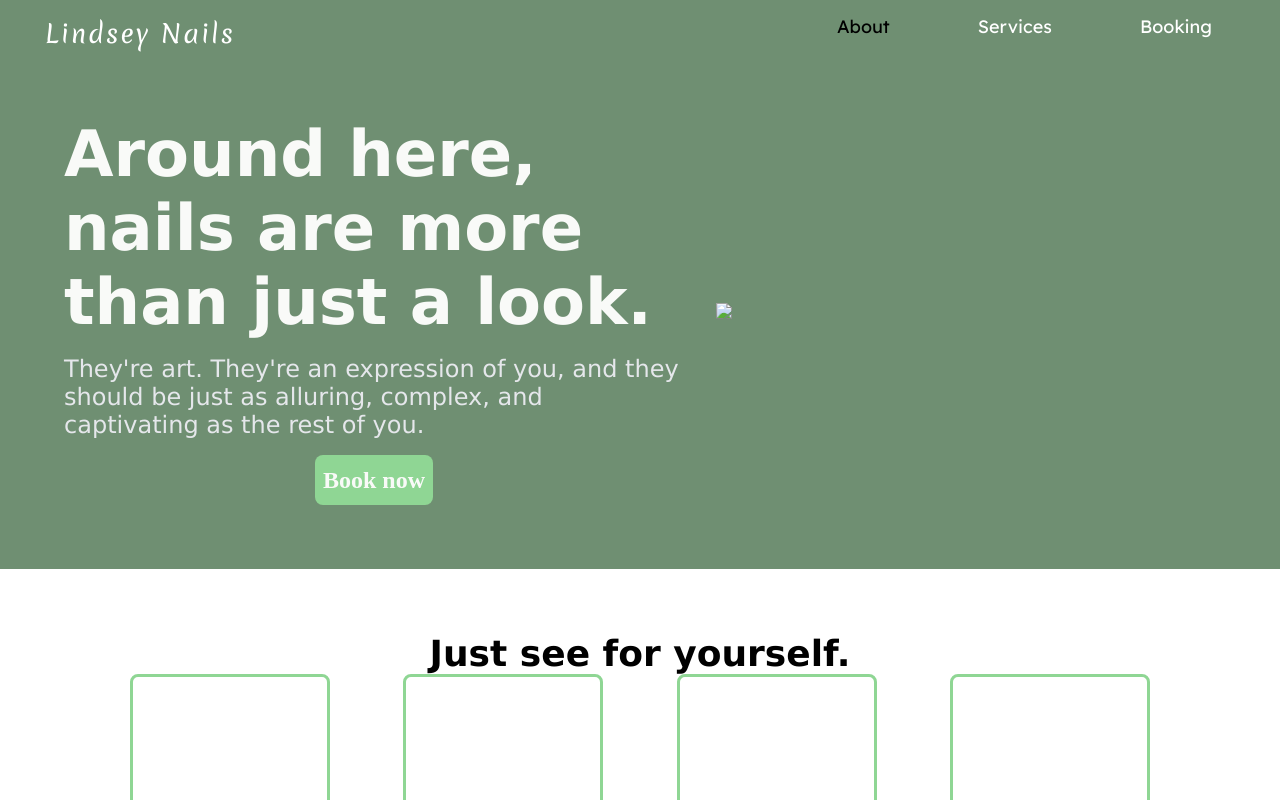
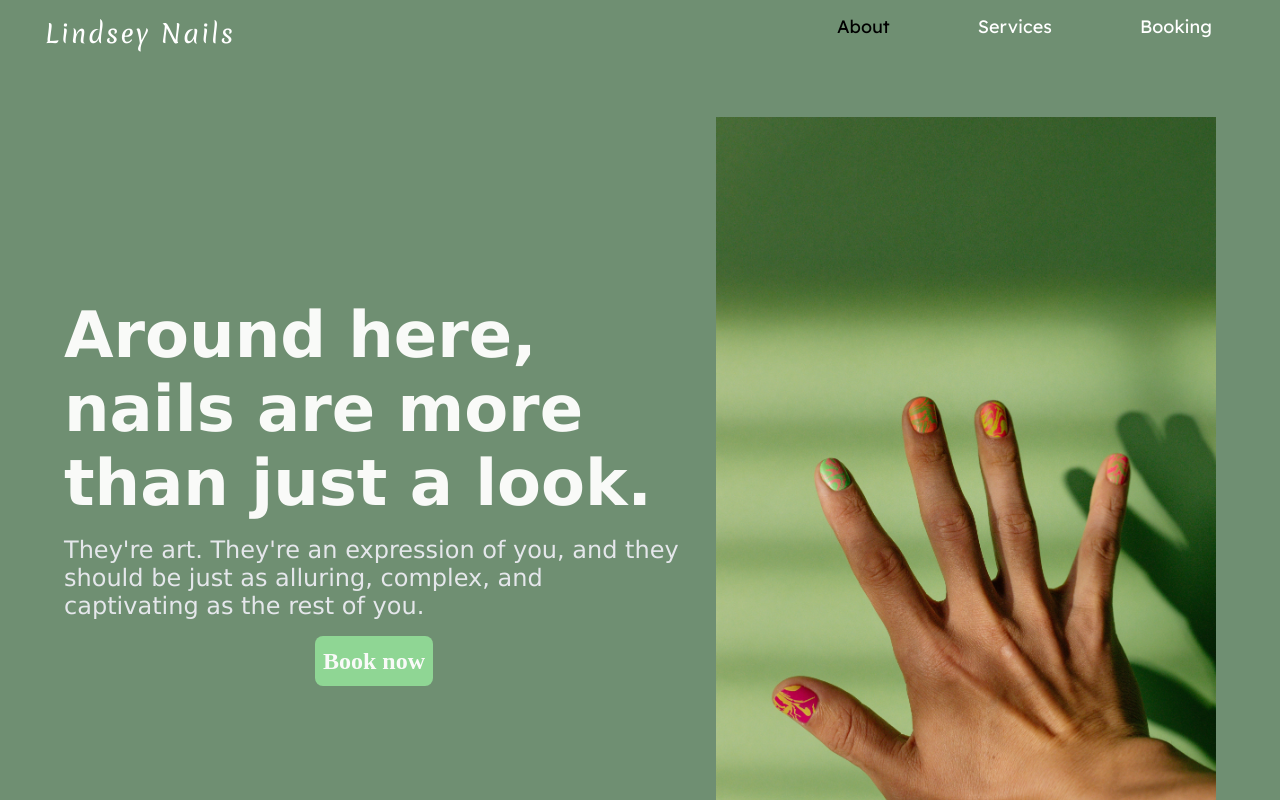
Before and after one commit to drod0942/BookingProject, a plain HTML site: page index.html in a window 1280 px wide. Drawn offline with Linux system fonts and the light colour scheme; files whose address does not match are found by name.

Commit message:
fixed pic

```diff
--- a/index.html
+++ b/index.html
@@ -49,7 +49,7 @@
             <button class="topButton" onclick=" window.open('pages/services.html','_blank')">Book now</button>
 
         </div>
-        <img src="nails.jpeg" class="siteImg slide-in">
+        <img src="resources/nails.jpeg" class="siteImg slide-in">
     </div>
     <div id="sec2">
         <h2 style="text-align: center; font-size: 36px; font-weight:900;">Just see for yourself.</h2>
```
